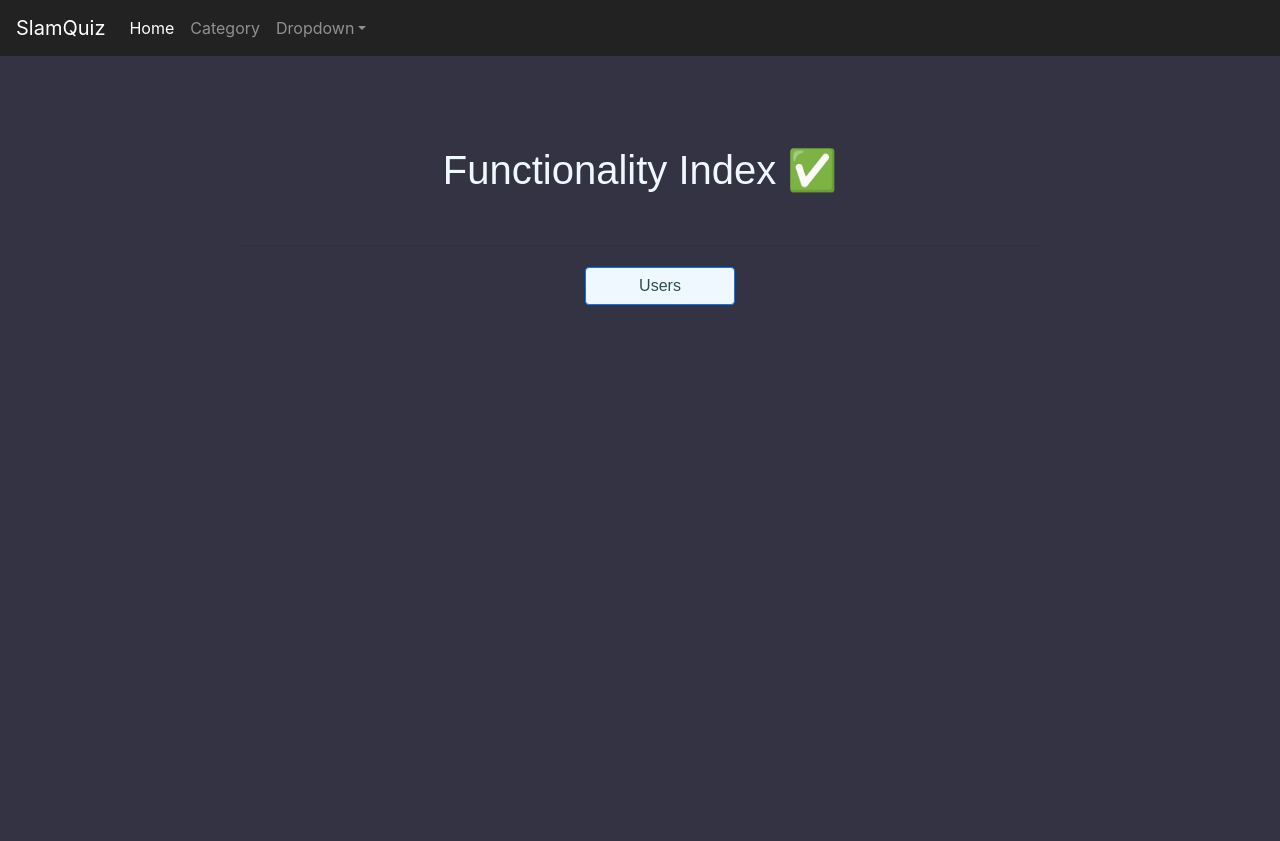
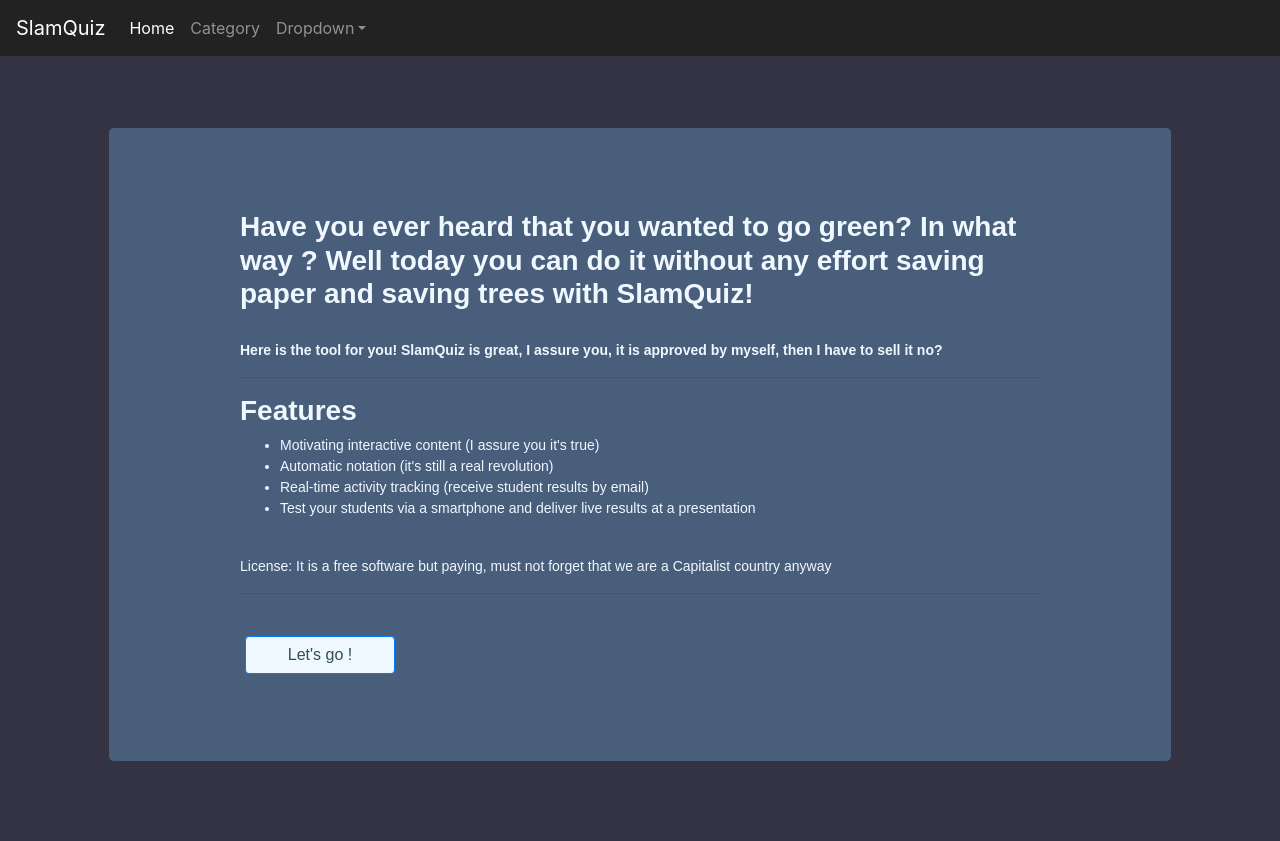
Before and after one commit to AdrianLorin/slamquiz, a Symfony app: template templates/default/index.html.twig in a window 1280 px wide. Before the commit the page ends 305 px from the top, so only its background shows below. Run offline with Twig, Linux system fonts and the light colour scheme; the template is opened without the code that fills it, so the values that code supplies are empty; some libraries are stand-ins or nearby versions.

```diff
--- a/public/css/style.css
+++ b/public/css/style.css
@@ -51,3 +51,17 @@ body {
 	margin-left: auto;
 	margin-right: auto;
 }
+
+.jumbotron {
+  background-color: rgb(73, 94, 122);
+  border-color: rgb(55, 19, 185);
+}
+
+.indexfontionality {
+  text-align: left;
+  font-size: 14px;
+}
+
+.textindex {
+  font-weight:bold;
+}
--- a/src/Controller/DefaultController.php
+++ b/src/Controller/DefaultController.php
@@ -12,7 +12,7 @@ class DefaultController extends AbstractController
      */
     public function index()
     {
-        $this->denyAccessUnlessGranted('ROLE_USER');
+
         return $this->render('default/index.html.twig', [
             'controller_name' => 'DefaultController',
         ]);
--- a/templates/default/index.html.twig
+++ b/templates/default/index.html.twig
@@ -7,15 +7,27 @@
     .example-wrapper { margin: 1em auto; max-width: 800px; width: 95%; font: 18px/1.5 sans-serif; }
     .example-wrapper code { background: #F5F5F5; padding: 2px 6px; }
 </style>
-
-<div class="example-wrapper">
-    <h1>{% trans %}Functionality Index{% endtrans %} ✅</h1>
-    <br>
-    <hr>
-    <ul>
-        <a href="{{ url('user_index') }}"><button class="btn btn-primary">{% trans %}Users{% endtrans %}</button></a>
-
-    </ul>
+<div class="jumbotron">
+    <div class="example-wrapper">
+        <div class="indexfontionality">
+            <h3 class="textindex">{% trans %}Have you ever heard that you wanted to go green? In what way ? Well today you can do it without any effort saving paper and saving trees with SlamQuiz!{% endtrans %}</h1>
+            <br>
+            <p class="textindex">{% trans %}Here is the tool for you! SlamQuiz is great, I assure you, it is approved by myself, then I have to sell it no?{% endtrans %}</p>
+            <hr>
+            <h3 class="textindex">{% trans %}Features{% endtrans %}</h2>
+            <ul>
+                <li>{% trans %}Motivating interactive content (I assure you it's true){% endtrans %}</li>
+                <li>{% trans %}Automatic notation (it's still a real revolution){% endtrans %}</li>
+                <li>{% trans %}Real-time activity tracking (receive student results by email){% endtrans %}</li>
+                <li>{% trans %}Test your students via a smartphone and deliver live results at a presentation{% endtrans %}</li>
+            </ul>
+            <br>
+            <p>{% trans %}License: It is a free software but paying, must not forget that we are a Capitalist country anyway{% endtrans %}</p>
+            <hr>
+            <br>
+            <a  class="btn btn-primary" href="{{ path('category_index') }}">{% trans %}Let's go !{% endtrans %}</a>
+        </div>
+    </div>
 </div>
 
 {% endblock %}
```
Also changed, not shown: README.md (added), assets/screenshot_home.jpg (added), assets/screenshot_home_en.jpg (added), assets/screenshot_home_fr.jpg (added), 3 other files.
